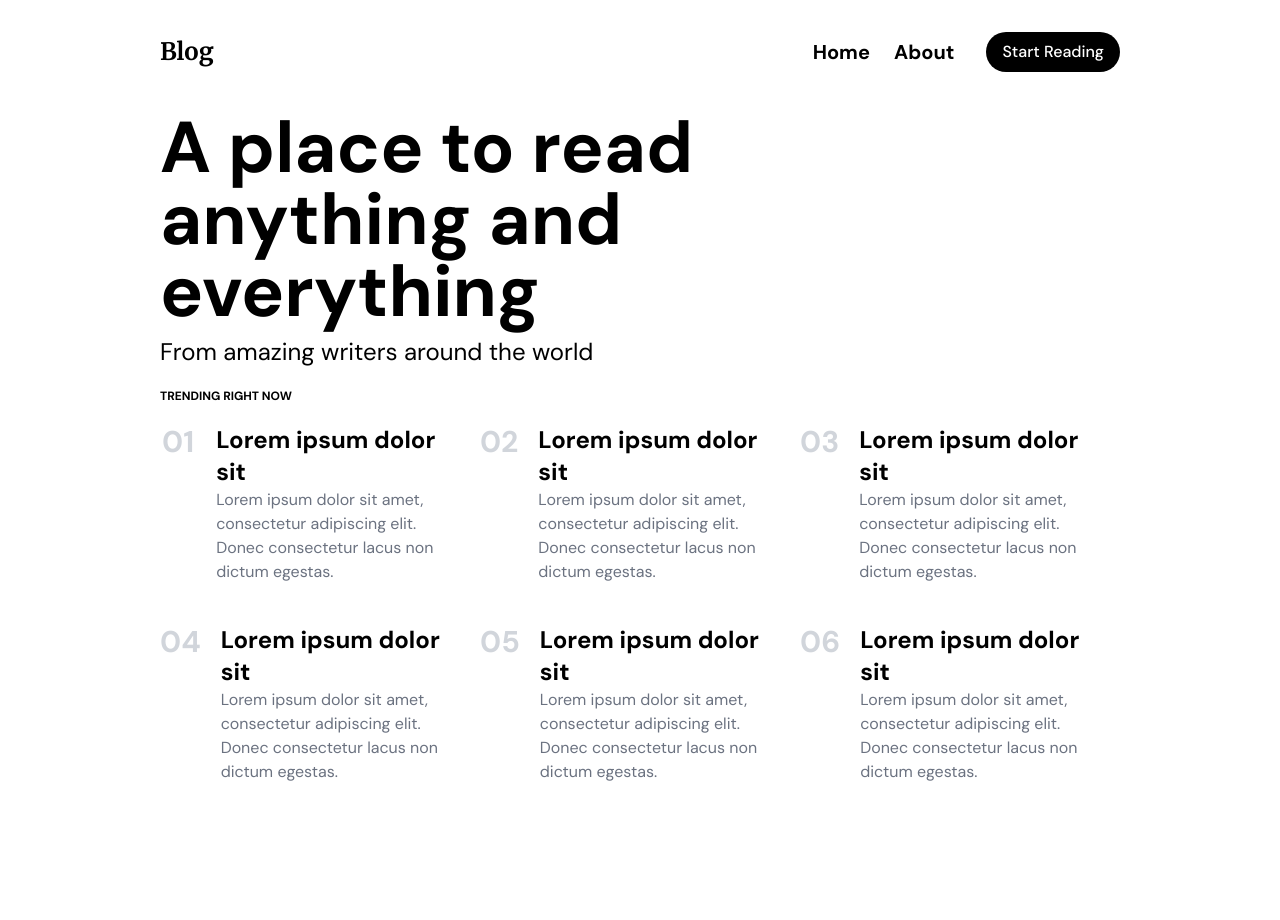
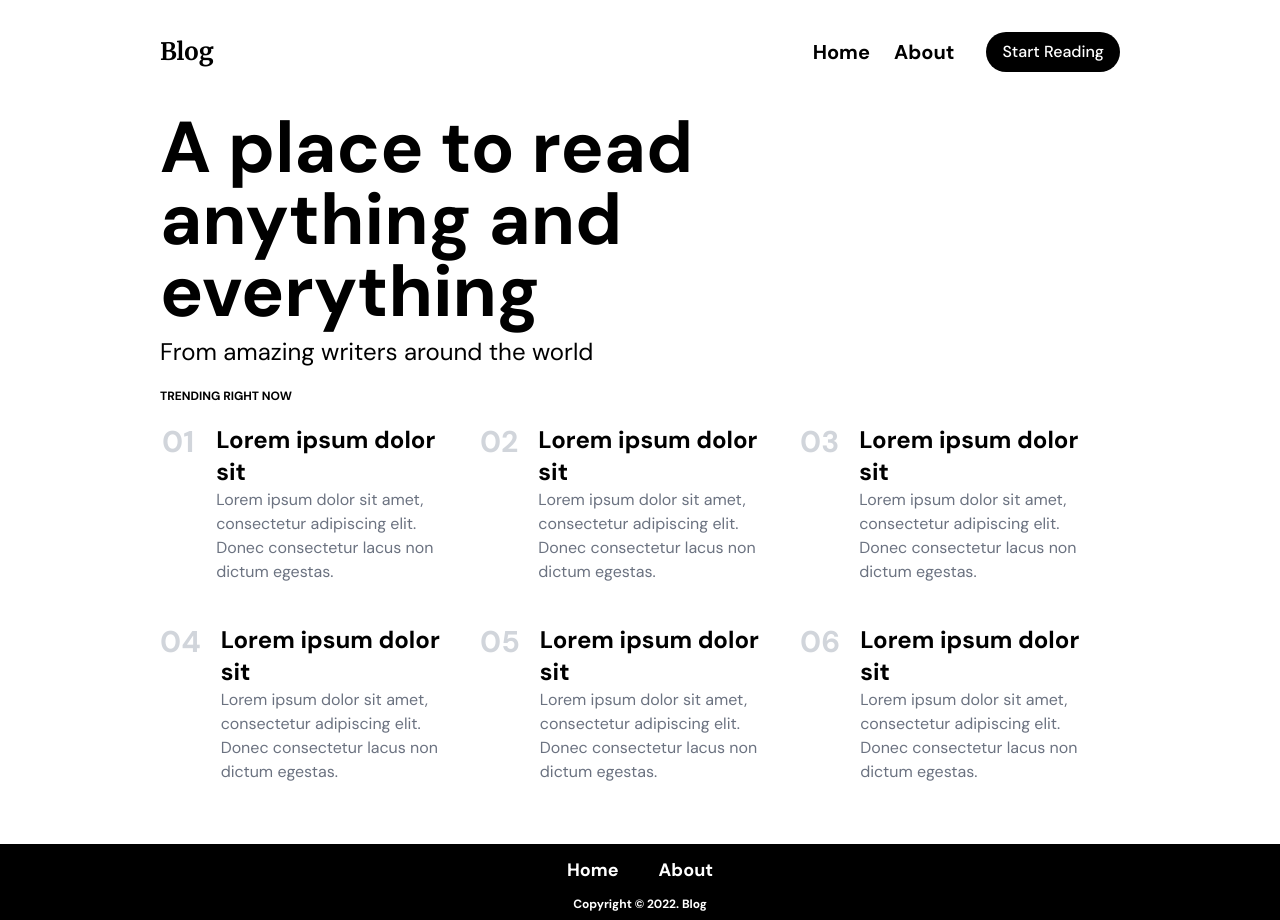
Before and after one commit to sm-sami/blog, a Next.js app: page / in a window 1280 px wide. Before the commit the page ends 844 px from the top, so only its background shows below. Built offline with nearby package versions, Linux system fonts and the light colour scheme.

Commit message:
add Footer

```diff
--- /dev/null
+++ b/components/Footer.tsx
@@ -0,0 +1,25 @@
+import Link from "next/link";
+
+const Footer = () => {
+  const footerLinks = [
+    { page: "Home", href: "/" },
+    { page: "About", href: "#" },
+  ];
+
+  return (
+    <footer className="bg-black text-center text-lg font-bold text-white">
+      <div className="flex justify-center py-3">
+        {footerLinks.map((element, id) => (
+          <div className="mx-5">
+            <Link key={id} href={element.href}>
+              {element.page}
+            </Link>
+          </div>
+        ))}
+      </div>
+      <div className="pb-2 text-xs">Copyright &copy; 2022. Blog</div>
+    </footer>
+  );
+};
+
+export default Footer;
--- a/components/Layout.tsx
+++ b/components/Layout.tsx
@@ -1,3 +1,4 @@
+import Footer from "./Footer";
 import Navbar from "./Navbar";
 
 interface LayoutProps {
@@ -9,6 +10,7 @@ const Layout = ({ children }: LayoutProps) => {
     <div>
       <Navbar />
       <main>{children}</main>
+      <Footer />
     </div>
   );
 };
--- a/pages/index.tsx
+++ b/pages/index.tsx
@@ -1,5 +1,4 @@
 import type { NextPage } from "next";
-import ArticleCard from "../components/ArticleCard";
 import TrendingArticles from "../components/TrendingArticles";
 
 const Home: NextPage = () => {
```
